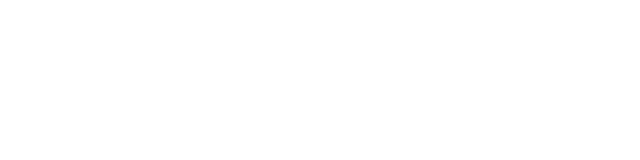
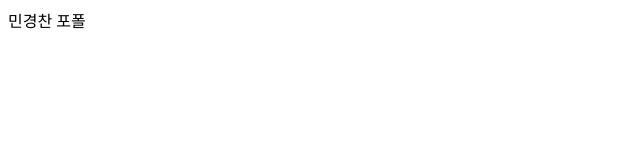
Before and after one commit to jochongs/portfolio, a React (Create React App) app: page / in a window 1280 px wide. Shown: the top 160 px of the page, without its empty margins (0-640 px from the left). Built offline with nearby package versions, Linux system fonts and the light colour scheme.

Commit message:
fix: Insert Header

```diff
--- a/src/App.jsx
+++ b/src/App.jsx
@@ -1,7 +1,11 @@
 import Header from './component/Header';
 
 function App() {
-  return <div className="App"></div>;
+  return (
+    <div className="App">
+      <Header></Header>
+    </div>
+  );
 }
 
 export default App;
```
